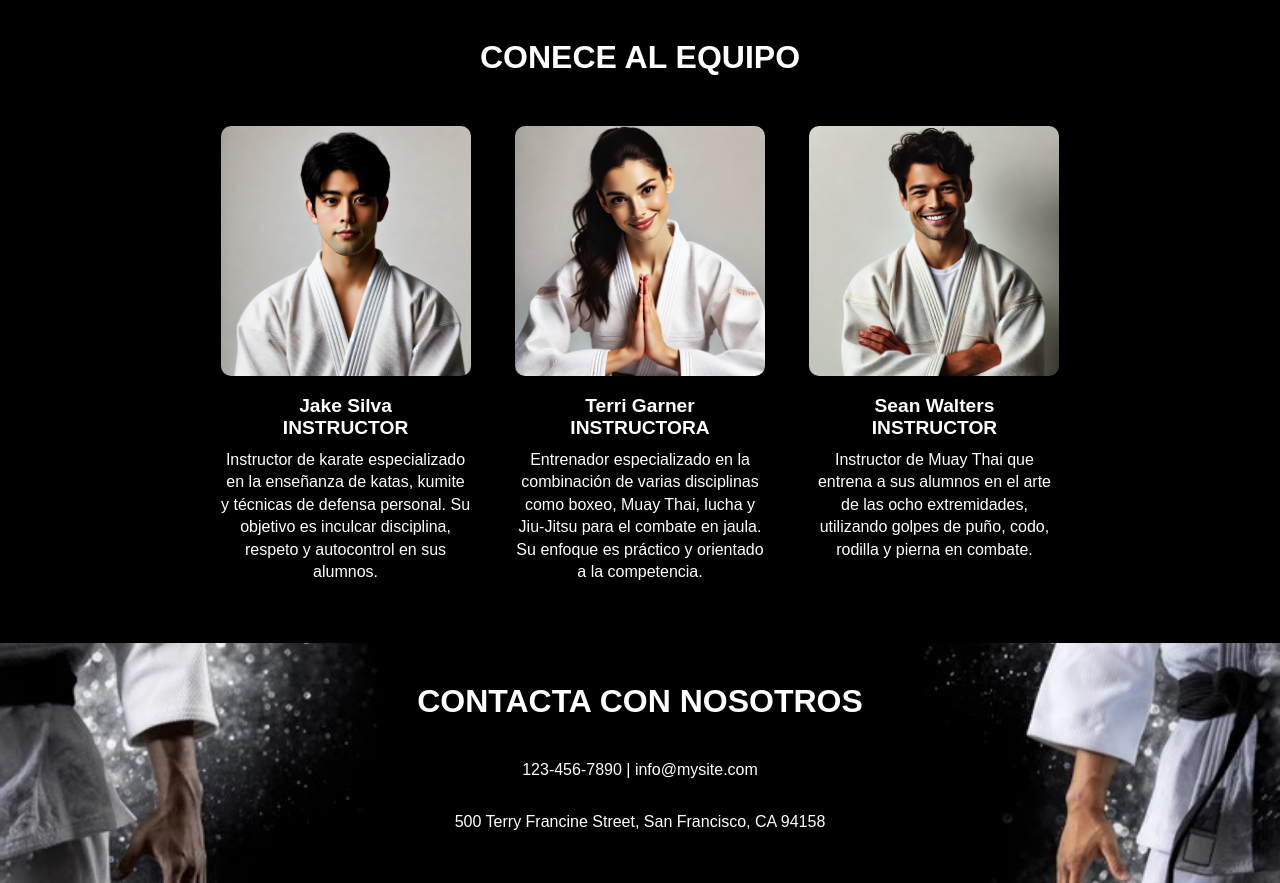
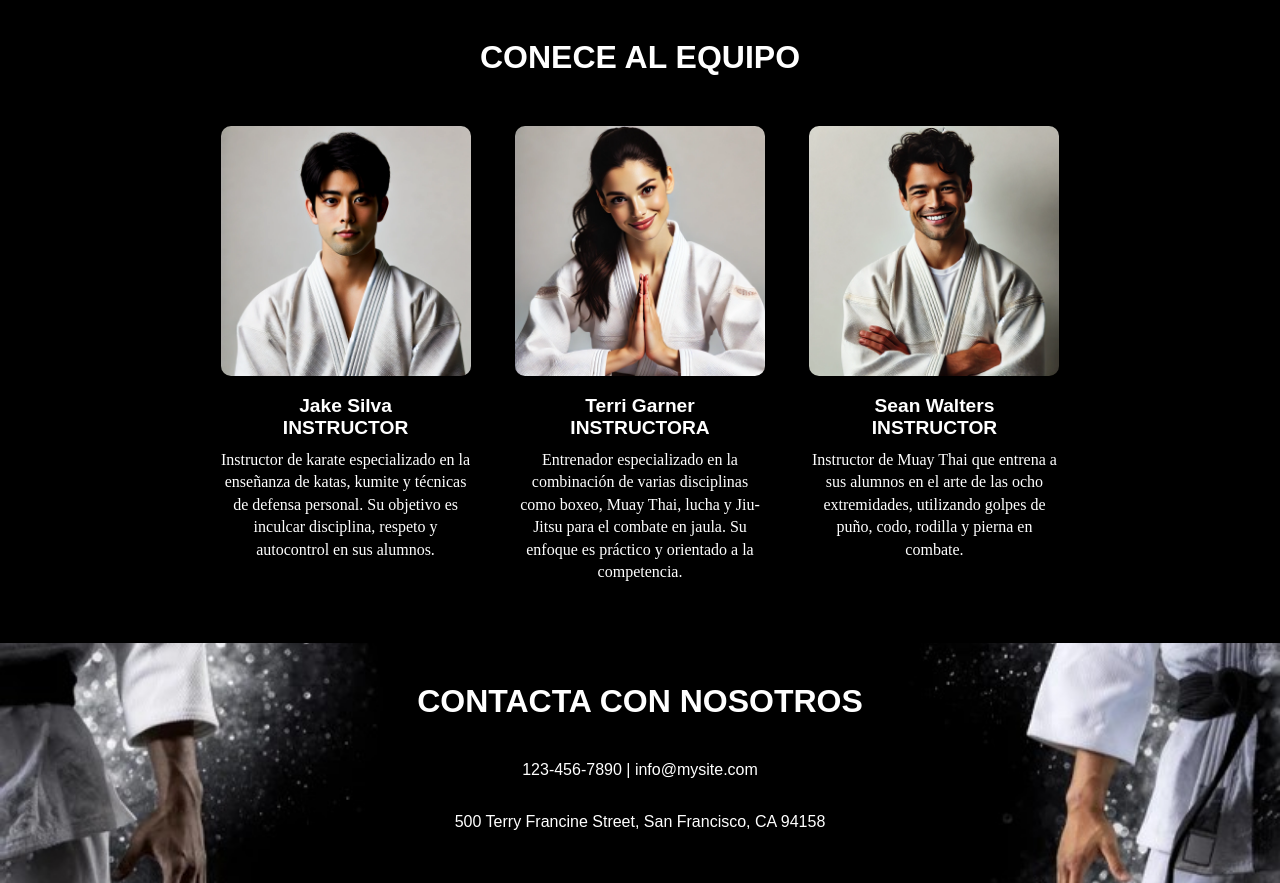
Before and after one commit to Alboraizquiher/PRPYECTO-TRANSVERSAL, a PHP site: page /html.html in a window 1280 px wide. Shown: the part 1114-1997 px from the top of the page. Run offline with PHP 8.4, Linux system fonts and the light colour scheme.

Commit message:
cambiar el texto del equipo a serif

```diff
--- a/Home html/css.css
+++ b/Home html/css.css
@@ -186,6 +186,7 @@ header nav a {
 
 .team-member p {
     line-height: 1.4;
+    font-family: serif;
 }
 
 /* ----------------------
```
